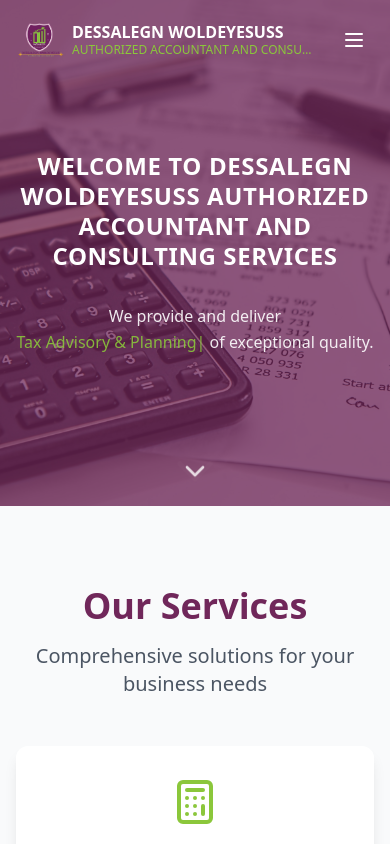
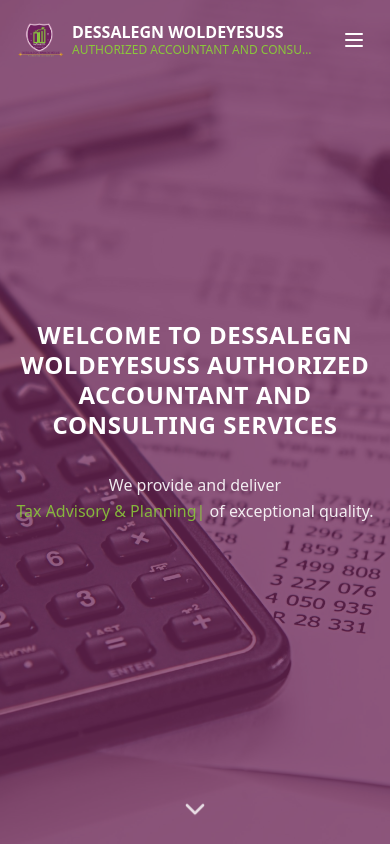
Before and after one commit to DagimDana/DW-Audit-Consult, a React (Vite) app: page / in a window 390 px wide. Shown: the top 844 px of the page. Built offline with nearby package versions, Linux system fonts and the light colour scheme.

Commit message:
Updated hero

```diff
--- a/src/components/Hero.tsx
+++ b/src/components/Hero.tsx
@@ -1,19 +1,35 @@
 import { TypeAnimation } from 'react-type-animation';
 import { ChevronDown } from 'lucide-react';
 import { useTranslation } from 'react-i18next';
+import { useEffect, useState } from 'react';
 
 function Hero() {
   const { t } = useTranslation();
+  const [isMobileScreen, setIsMobileScreen] = useState(false);
+
+  useEffect(() => {
+    const checkScreenSize = () => {
+      setIsMobileScreen(window.screen.width <= 768);
+    };
+
+    checkScreenSize();
+    window.addEventListener('resize', checkScreenSize);
+
+    return () => window.removeEventListener('resize', checkScreenSize);
+  }, []);
 
   const scrollToContent = () => {
     window.scrollTo({
-      top: window.innerHeight,
+      top: isMobileScreen ? window.innerHeight * 0.6 : window.innerHeight,
       behavior: 'smooth'
     });
   };
 
+  const heroHeight = isMobileScreen ? 'h-[60vh]' : 'h-screen';
+  const minHeroHeight = isMobileScreen ? 'min-h-[60vh]' : 'min-h-screen';
+
   return (
-    <div className="relative min-h-[60vh] md:min-h-screen">
+    <div className={`relative ${minHeroHeight}`}>
       <div className="absolute inset-0">
         <img
           className="w-full h-full object-cover"
@@ -23,7 +39,7 @@ function Hero() {
         <div className="absolute inset-0 bg-[#70275a] bg-opacity-75"></div>
       </div>
 
-      <div className="relative h-[60vh] md:h-screen flex items-center">
+      <div className={`relative ${heroHeight} flex items-center`}>
         <div className="max-w-7xl mx-auto px-4 sm:px-6 lg:px-8 py-12 md:py-32">
           <div className="max-w-5xl mx-auto text-center">
             <h1 className="text-2xl md:text-4xl lg:text-5xl font-bold text-white mb-8 md:mb-16 leading-tight tracking-wide">
```
